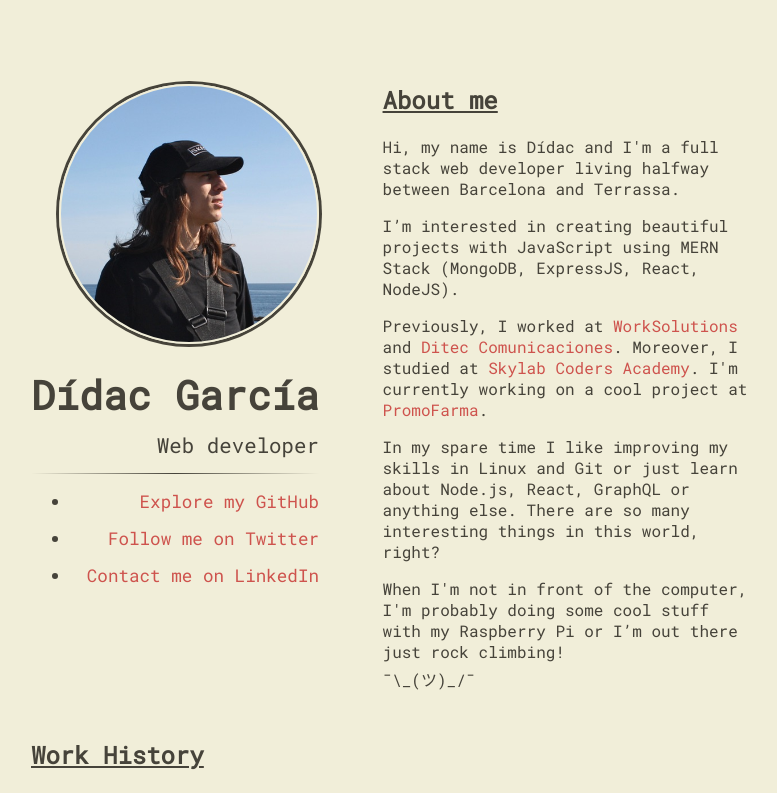
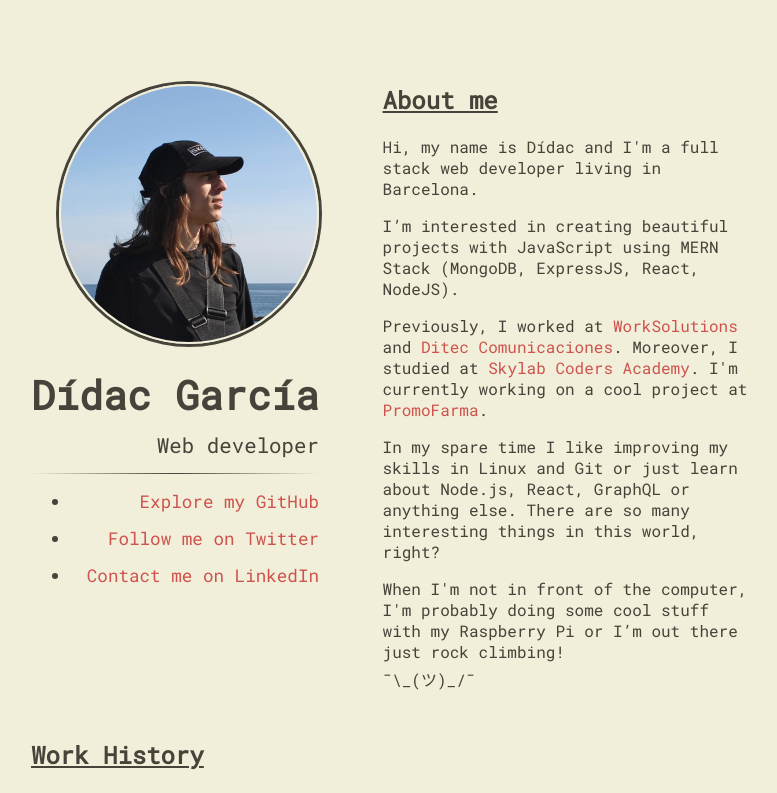
Before and after one commit to didaquis/didaquis.github.io, a Next.js app: page / in a window 1280 px wide. Shown: the top 793 px of the page, without its empty margins (247-1024 px from the left). Built offline with nearby package versions, Linux system fonts and the light colour scheme; some icons are missing.

Commit message:
Update content

```diff
--- a/components/AboutMe.js
+++ b/components/AboutMe.js
@@ -2,7 +2,7 @@ const AboutMe = () => (
 	<main>
 		<section>
 			<h2>About me</h2>
-			<p>Hi, my name is Dídac and I'm a full stack web developer living halfway between Barcelona and Terrassa.</p>
+			<p>Hi, my name is Dídac and I'm a full stack web developer living in Barcelona.</p>
 			<p>I’m interested in creating beautiful projects with JavaScript using MERN Stack (MongoDB, ExpressJS, React, NodeJS).</p>
 			<p>Previously, I worked at <a href="https://worksolutions.es" target="_blank" rel="noopener noreferrer" title="WorkSolutions">WorkSolutions</a> and <a href="http://ditec.es/es/" target="_blank" rel="noopener noreferrer" title="Ditec Comunicaciones">Ditec Comunicaciones</a>. Moreover, I studied at <a href="http://www.skylabcoders.com/es" target="_blank" rel="noopener noreferrer" title="Skylab Coders Academy">Skylab Coders Academy</a>. I'm currently working on a cool project at <a href="https://www.promofarma.com" target="_blank" rel="noopener noreferrer" title="PromoFarma">PromoFarma</a>.</p>
 			<p>In my spare time I like improving my skills in Linux and Git or just learn about Node.js, React, GraphQL or anything else. There are so many interesting things in this world, right?</p>
```
